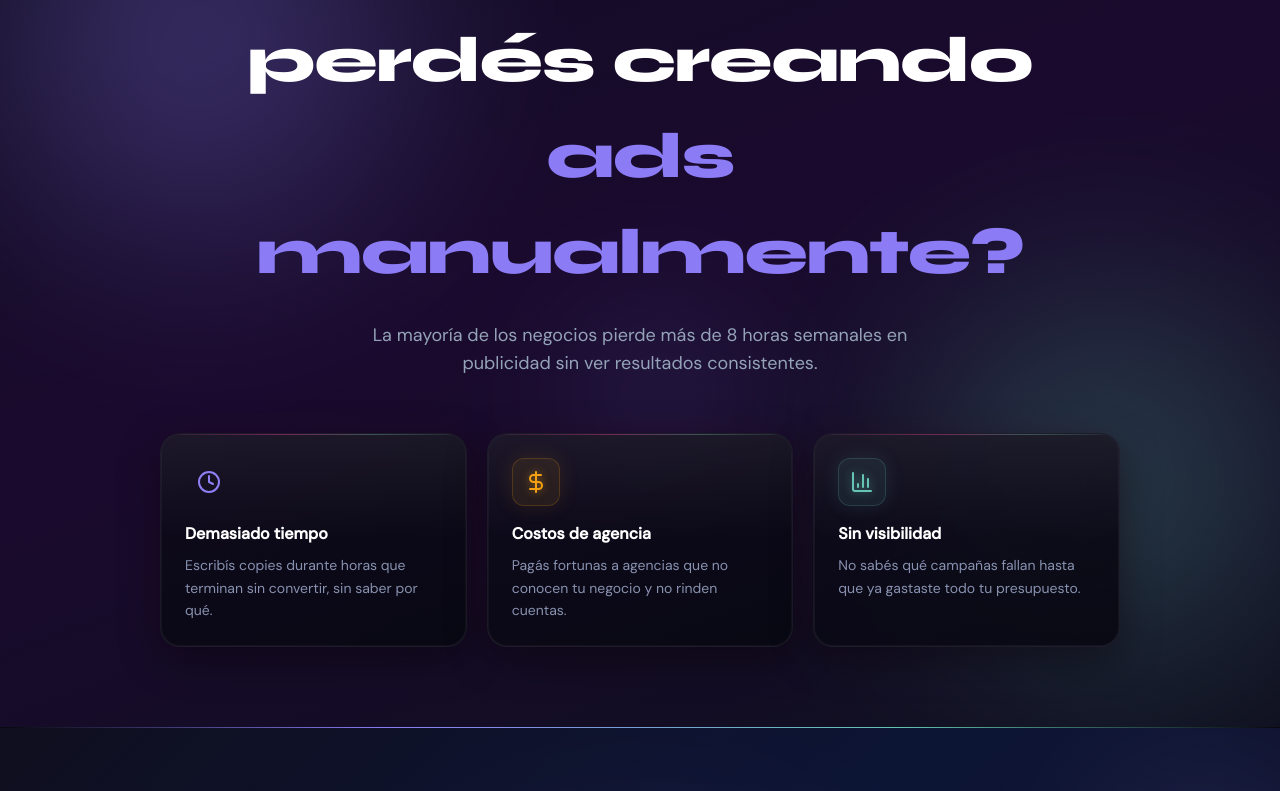
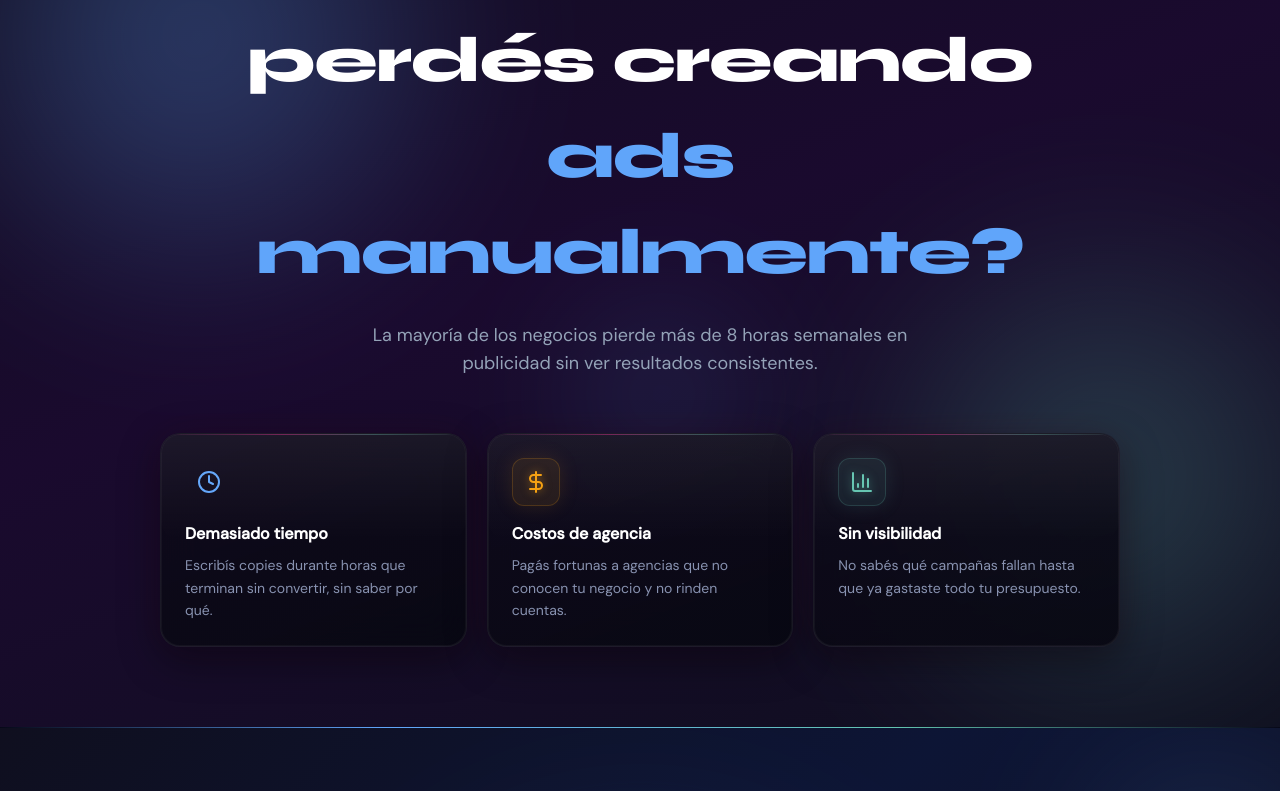
Before and after one commit to logisticaceoon-cmd/adflow, a Next.js app: page / in a window 1280 px wide. Shown: the part 1849-2640 px from the top of the page. Built offline with nearby package versions, Linux system fonts and the light colour scheme.

Commit message:
design-system: Etapa 1 - premium glass system, blue primary, green selected, depth gradients

```diff
--- a/src/app/styles.css
+++ b/src/app/styles.css
@@ -24,51 +24,98 @@
   --duration-slow: 300ms;
 
   /* ─────────────────────────────────────────────────────────────
-     UNIFIED DESIGN SYSTEM (--ds-* tokens) — single source of truth
+     PREMIUM GLASS DESIGN SYSTEM (Etapa 1)
+     Single source of truth — every component reads from --ds-*.
+     Color philosophy:
+       • BLUE   → default / module / interactive (primary)
+       • GREEN  → selected / active / completed
+       • PURPLE → secondary accent
+       • RED    → errors
+     Blue and green sit on opposite sides of the wheel for max contrast.
   ───────────────────────────────────────────────────────────── */
 
-  /* Backgrounds */
-  --ds-bg-deep:     #07070c;
-  --ds-bg-surface:  #0c0e16;
-  --ds-bg-elevated: #12141f;
-  --ds-bg-hover:    #181b28;
+  /* ── Depth: 4 layered backgrounds (bg → container → card → subcard) ── */
+  --ds-bg-deep:     #060818;    /* page root — very dark blue/violet */
+  --ds-bg-surface:  #0b0f24;    /* sidebar / topbar / containers */
+  --ds-bg-elevated: #131734;    /* secondary panels under cards */
+  --ds-bg-hover:    #1a1f3d;    /* hover backplate for nav rows */
 
-  /* Cards */
-  --ds-card-bg:           rgba(14, 16, 24, 0.65);
-  --ds-card-bg-hover:     rgba(20, 23, 35, 0.75);
-  --ds-card-border:       rgba(255, 255, 255, 0.06);
-  --ds-card-border-hover: rgba(255, 255, 255, 0.10);
-  --ds-card-blur:         20px;
-  --ds-card-radius:       16px;
-  --ds-card-radius-sm:    12px;
+  /* ── Container layer (for the main content area, sits over the page bg) ── */
+  --ds-surface-primary: rgba(15, 19, 42, 0.55);
 
-  /* State colors */
-  --ds-color-primary:        #8b7bf5;
-  --ds-color-primary-soft:   rgba(139, 123, 245, 0.12);
-  --ds-color-primary-border: rgba(139, 123, 245, 0.20);
+  /* ── Glass cards — soft tinted glass with blur ── */
+  --ds-card-bg:           rgba(22, 27, 56, 0.55);
+  --ds-card-bg-hover:     rgba(30, 36, 70, 0.68);
+  --ds-card-border:       rgba(148, 168, 255, 0.10);
+  --ds-card-border-hover: rgba(148, 168, 255, 0.22);
+  --ds-card-blur:         24px;
+  --ds-card-radius:       18px;
+  --ds-card-radius-sm:    14px;
 
-  --ds-color-success:        #34d399;
-  --ds-color-success-soft:   rgba(52, 211, 153, 0.10);
-  --ds-color-success-border: rgba(52, 211, 153, 0.25);
+  /* ── Border tokens (semantic) ── */
+  --ds-border-soft:    rgba(148, 168, 255, 0.10);
+  --ds-border-active:  rgba(96, 165, 250, 0.45);
+  --ds-border-success: rgba(52, 211, 153, 0.50);
 
-  --ds-color-warning:        #f5c542;
-  --ds-color-warning-soft:   rgba(245, 197, 66, 0.08);
-  --ds-color-warning-border: rgba(245, 197, 66, 0.20);
+  /* ── Color: BLUE (primary / default / interactive) ── */
+  --ds-color-primary:        #60a5fa;                          /* tailwind blue-400 */
+  --ds-color-primary-strong: #3b82f6;                          /* blue-500 (hover) */
+  --ds-color-primary-soft:   rgba(96, 165, 250, 0.12);
+  --ds-color-primary-border: rgba(96, 165, 250, 0.35);
 
-  --ds-color-danger:         #ef5a6f;
-  --ds-color-danger-soft:    rgba(239, 90, 111, 0.10);
-  --ds-color-danger-border:  rgba(239, 90, 111, 0.20);
+  /* Glass surface tinted with primary blue */
+  --ds-surface-glass-blue: linear-gradient(
+    160deg,
+    rgba(59, 130, 246, 0.10) 0%,
+    rgba(30, 41, 90, 0.55) 100%
+  );
 
-  --ds-color-locked:         rgba(255, 255, 255, 0.04);
-  --ds-color-locked-border:  rgba(255, 255, 255, 0.04);
+  /* ── Color: GREEN (selected / active / completed) ── */
+  --ds-color-success:        #34d399;                          /* emerald-400 */
+  --ds-color-success-strong: #10b981;                          /* emerald-500 */
+  --ds-color-success-soft:   rgba(52, 211, 153, 0.14);
+  --ds-color-success-border: rgba(52, 211, 153, 0.50);
 
-  /* Text */
-  --ds-text-primary:   rgba(255, 255, 255, 0.92);
-  --ds-text-secondary: rgba(255, 255, 255, 0.55);
-  --ds-text-muted:     rgba(255, 255, 255, 0.35);
-  --ds-text-label:     rgba(255, 255, 255, 0.45);
+  /* Glass surface tinted with success green */
+  --ds-surface-glass-green: linear-gradient(
+    160deg,
+    rgba(16, 185, 129, 0.16) 0%,
+    rgba(6, 78, 59, 0.42) 100%
+  );
 
-  /* Spacing */
+  /* "Completed" — stronger than selected */
+  --ds-color-completed:        #10b981;
+  --ds-color-completed-soft:   rgba(16, 185, 129, 0.22);
+  --ds-color-completed-border: rgba(16, 185, 129, 0.65);
+
+  /* ── Color: PURPLE (secondary accent — Estratega IA, premium tags) ── */
+  --ds-color-secondary:        #a78bfa;                        /* violet-400 */
+  --ds-color-secondary-soft:   rgba(167, 139, 250, 0.12);
+  --ds-color-secondary-border: rgba(167, 139, 250, 0.35);
+
+  /* ── Warning (used by status indicators) ── */
+  --ds-color-warning:        #fbbf24;                          /* amber-400 */
+  --ds-color-warning-soft:   rgba(251, 191, 36, 0.10);
+  --ds-color-warning-border: rgba(251, 191, 36, 0.35);
+
+  /* ── Color: RED (errors / destructive) ── */
+  --ds-color-danger:         #f87171;                          /* red-400 */
+  --ds-color-danger-strong:  #ef4444;                          /* red-500 */
+  --ds-color-danger-soft:    rgba(248, 113, 113, 0.12);
+  --ds-color-danger-border:  rgba(248, 113, 113, 0.40);
+
+  /* ── Disabled / locked ── */
+  --ds-color-locked:         rgba(255, 255, 255, 0.03);
+  --ds-color-locked-border:  rgba(255, 255, 255, 0.06);
+  --ds-color-disabled-text:  rgba(255, 255, 255, 0.30);
+
+  /* ── Text ── */
+  --ds-text-primary:   rgba(255, 255, 255, 0.95);
+  --ds-text-secondary: rgba(220, 226, 245, 0.65);
+  --ds-text-muted:     rgba(220, 226, 245, 0.40);
+  --ds-text-label:     rgba(220, 226, 245, 0.50);
+
+  /* ── Spacing ── */
   --ds-space-xs:  4px;
   --ds-space-sm:  8px;
   --ds-space-md:  16px;
@@ -77,15 +124,35 @@
   --ds-space-2xl: 48px;
   --ds-space-3xl: 64px;
 
-  /* Shadows */
-  --ds-shadow-sm: 0 1px 2px rgba(0, 0, 0, 0.30);
-  --ds-shadow-md: 0 4px 12px rgba(0, 0, 0, 0.25);
-  --ds-shadow-lg: 0 8px 24px rgba(0, 0, 0, 0.30);
+  /* ── Shadow + glow system ── */
+  --ds-shadow-sm: 0 2px 8px rgba(2, 6, 23, 0.40);
+  --ds-shadow-md:
+    0 8px 24px rgba(2, 6, 23, 0.45),
+    0 1px 0 rgba(255, 255, 255, 0.04) inset;
+  --ds-shadow-lg:
+    0 24px 60px rgba(2, 6, 23, 0.60),
+    0 1px 0 rgba(255, 255, 255, 0.06) inset;
 
-  /* Transitions */
+  /* Color glows (for active / selected states) */
+  --ds-glow-primary:
+    0 0 0 1px rgba(96, 165, 250, 0.30),
+    0 8px 32px rgba(59, 130, 246, 0.18),
+    0 0 60px rgba(59, 130, 246, 0.10);
+  --ds-glow-success:
+    0 0 0 1px rgba(52, 211, 153, 0.40),
+    0 8px 32px rgba(16, 185, 129, 0.22),
+    0 0 60px rgba(16, 185, 129, 0.14);
+  --ds-glow-secondary:
+    0 0 0 1px rgba(167, 139, 250, 0.30),
+    0 8px 32px rgba(124, 58, 237, 0.18);
+  --ds-glow-danger:
+    0 0 0 1px rgba(248, 113, 113, 0.40),
+    0 8px 24px rgba(239, 68, 68, 0.20);
+
+  /* ── Transitions ── */
   --ds-transition-fast:   150ms ease;
-  --ds-transition-normal: 200ms ease;
-  --ds-transition-slow:   300ms ease;
+  --ds-transition-normal: 220ms cubic-bezier(0.16, 1, 0.3, 1);
+  --ds-transition-slow:   320ms cubic-bezier(0.16, 1, 0.3, 1);
 }
 
 /* ─── Base ───────────────────────────────────────────────────── */
@@ -151,12 +218,21 @@
            transition-all duration-200 cursor-pointer select-none;
     min-height: var(--touch-min);
     min-width: var(--touch-min);
-    background: var(--ds-color-primary);
+    background: linear-gradient(135deg,
+      var(--ds-color-primary) 0%,
+      var(--ds-color-primary-strong) 100%);
     border: 1px solid var(--ds-color-primary-border);
+    box-shadow: var(--ds-glow-primary);
   }
   .btn-primary:hover {
-    background: color-mix(in srgb, var(--ds-color-primary) 85%, white);
-    transform: translateY(-1px);
+    background: linear-gradient(135deg,
+      var(--ds-color-primary-strong) 0%,
+      #2563eb 100%);
+    transform: translateY(-2px);
+    box-shadow:
+      0 0 0 1px rgba(96, 165, 250, 0.50),
+      0 12px 40px rgba(59, 130, 246, 0.30),
+      0 0 80px rgba(59, 130, 246, 0.18);
   }
   .btn-primary:active { transform: translateY(0); }
   .btn-primary:focus-visible {
@@ -221,24 +297,66 @@
   .btn-danger:active { transform: translateY(0); }
 
   /* ─────────────────────────────────────────────────────────────
-     CARDS — deep glass panels with ambient glow
+     CARDS — premium glass bubbles with depth and glow
   ───────────────────────────────────────────────────────────── */
   .card {
     @apply overflow-hidden;
     position: relative;
     background: var(--ds-card-bg);
     border: 1px solid var(--ds-card-border);
-    backdrop-filter: blur(var(--ds-card-blur));
-    -webkit-backdrop-filter: blur(var(--ds-card-blur));
+    backdrop-filter: blur(var(--ds-card-blur)) saturate(1.4);
+    -webkit-backdrop-filter: blur(var(--ds-card-blur)) saturate(1.4);
     border-radius: var(--ds-card-radius);
     box-shadow: var(--ds-shadow-md);
     transition: all var(--ds-transition-normal);
   }
+  /* Top-edge highlight that gives the bubble a "lit from above" feel */
+  .card::before {
+    content: '';
+    position: absolute;
+    top: 0; left: 12%; right: 12%; height: 1px;
+    background: linear-gradient(90deg,
+      transparent,
+      rgba(255, 255, 255, 0.18),
+      transparent);
+    pointer-events: none;
+  }
 
+  .card-hover { cursor: pointer; }
   .card-hover:hover {
     background: var(--ds-card-bg-hover);
     border-color: var(--ds-card-border-hover);
-    transform: translateY(-1px);
+    transform: translateY(-2px);
+    box-shadow: var(--ds-shadow-lg);
+  }
+
+  /* ── Selected state (interactive choice — green) ── */
+  .card-selected,
+  .ds-card.is-selected {
+    background: var(--ds-surface-glass-green) !important;
+    border-color: var(--ds-border-success) !important;
+    box-shadow: var(--ds-glow-success) !important;
+  }
+
+  /* ── Completed state (stronger fill, deeper green) ── */
+  .card-completed,
+  .ds-card.is-completed {
+    background: linear-gradient(160deg,
+      rgba(16, 185, 129, 0.22) 0%,
+      rgba(6, 78, 59, 0.55) 100%) !important;
+    border-color: var(--ds-color-completed-border) !important;
+    box-shadow: var(--ds-glow-success) !important;
+  }
+
+  /* ── Disabled / locked ── */
+  .card-disabled,
+  .ds-card.is-disabled {
+    background: var(--ds-color-locked) !important;
+    border-color: var(--ds-color-locked-border) !important;
+    color: var(--ds-color-disabled-text) !important;
+    box-shadow: none !important;
+    cursor: not-allowed !important;
+    opacity: 0.55;
   }
 
   /* ── Feature card (landing sections) ── */
@@ -693,10 +811,10 @@
   ───────────────────────────────────────────────────────────── */
   .topbar {
     @apply sticky top-0 z-40 flex items-center justify-end px-8 py-3.5 border-b;
-    background: var(--ds-bg-surface);
-    border-color: var(--ds-card-border);
-    backdrop-filter: blur(20px) saturate(1.2);
-    -webkit-backdrop-filter: blur(20px) saturate(1.2);
+    background: rgba(11, 15, 36, 0.65);
+    border-color: var(--ds-border-soft);
+    backdrop-filter: blur(24px) saturate(1.4);
+    -webkit-backdrop-filter: blur(24px) saturate(1.4);
     min-height: 56px;
   }
 
@@ -761,14 +879,49 @@
     padding: var(--ds-space-lg) var(--ds-space-xl);
     overflow-x: hidden;
     animation: dashboardContentFade 300ms ease-out;
+    position: relative;
+    z-index: 1;
   }
 
   /* ─────────────────────────────────────────────────────────────
-     UNIFIED DESIGN SYSTEM — layout helpers
+     PREMIUM GLASS DESIGN SYSTEM — layout helpers
   ───────────────────────────────────────────────────────────── */
+
+  /* Page root: deep gradient base + ambient color mesh.
+     Three layers stacked from bottom up:
+       1. dark vertical gradient (deep navy → almost black)
+       2. radial blue glow top-left
+       3. radial purple glow bottom-right
+     The result is sober but never flat — the eye picks up depth and tint
+     without any visible "blob" or shape.                              */
   .dashboard-layout {
-    background: var(--ds-bg-deep);
     min-height: 100vh;
+    position: relative;
+    background:
+      radial-gradient(ellipse 1100px 700px at 12% -10%,
+        rgba(59, 130, 246, 0.18) 0%,
+        rgba(59, 130, 246, 0.06) 35%,
+        transparent 65%),
+      radial-gradient(ellipse 900px 600px at 90% 110%,
+        rgba(124, 58, 237, 0.16) 0%,
+        rgba(124, 58, 237, 0.05) 35%,
+        transparent 65%),
+      radial-gradient(ellipse 1400px 900px at 50% 50%,
+        rgba(20, 26, 60, 0.55) 0%,
+        transparent 70%),
+      linear-gradient(180deg, #060818 0%, #07091c 50%, #060818 100%);
+    background-attachment: fixed;
+  }
+  /* Subtle noise / depth layer to prevent banding */
+  .dashboard-layout::before {
+    content: '';
+    position: fixed;
+    inset: 0;
+    pointer-events: none;
+    z-index: 0;
+    background-image:
+      linear-gradient(180deg, rgba(255,255,255,0.012) 0%, transparent 12%),
+      linear-gradient(0deg, rgba(0,0,0,0.30) 0%, transparent 30%);
   }
 
   .ds-grid-2 { display: grid; grid-template-columns: repeat(2, 1fr); gap: var(--ds-space-lg); }
@@ -791,8 +944,9 @@
   /* Card hover effect for the new Card primitive */
   .ds-card.ds-card--hover:hover {
     background: var(--ds-card-bg-hover) !important;
-    border-color: var(--ds-card-border-hover) !important;
-    transform: translateY(-1px);
+    border-color: var(--ds-border-active) !important;
+    transform: translateY(-2px);
+    box-shadow: var(--ds-glow-primary) !important;
   }
 
   .ds-section-action:hover { text-decoration: underline; }
--- a/src/components/dashboard/Sidebar.tsx
+++ b/src/components/dashboard/Sidebar.tsx
@@ -190,8 +190,10 @@ export default function Sidebar({ user, profile }: Props) {
       <aside
         className={`fixed left-0 top-0 h-screen w-60 flex flex-col transition-transform duration-300 ease-out md:translate-x-0 ${mobileOpen ? 'translate-x-0' : '-translate-x-full'}`}
         style={{
-          background: 'var(--ds-bg-surface)',
-          borderRight: '1px solid var(--ds-card-border)',
+          background: 'rgba(11, 15, 36, 0.65)',
+          borderRight: '1px solid var(--ds-border-soft)',
+          backdropFilter: 'blur(24px) saturate(1.4)',
+          WebkitBackdropFilter: 'blur(24px) saturate(1.4)',
           zIndex: 50,
         }}
       >
```
